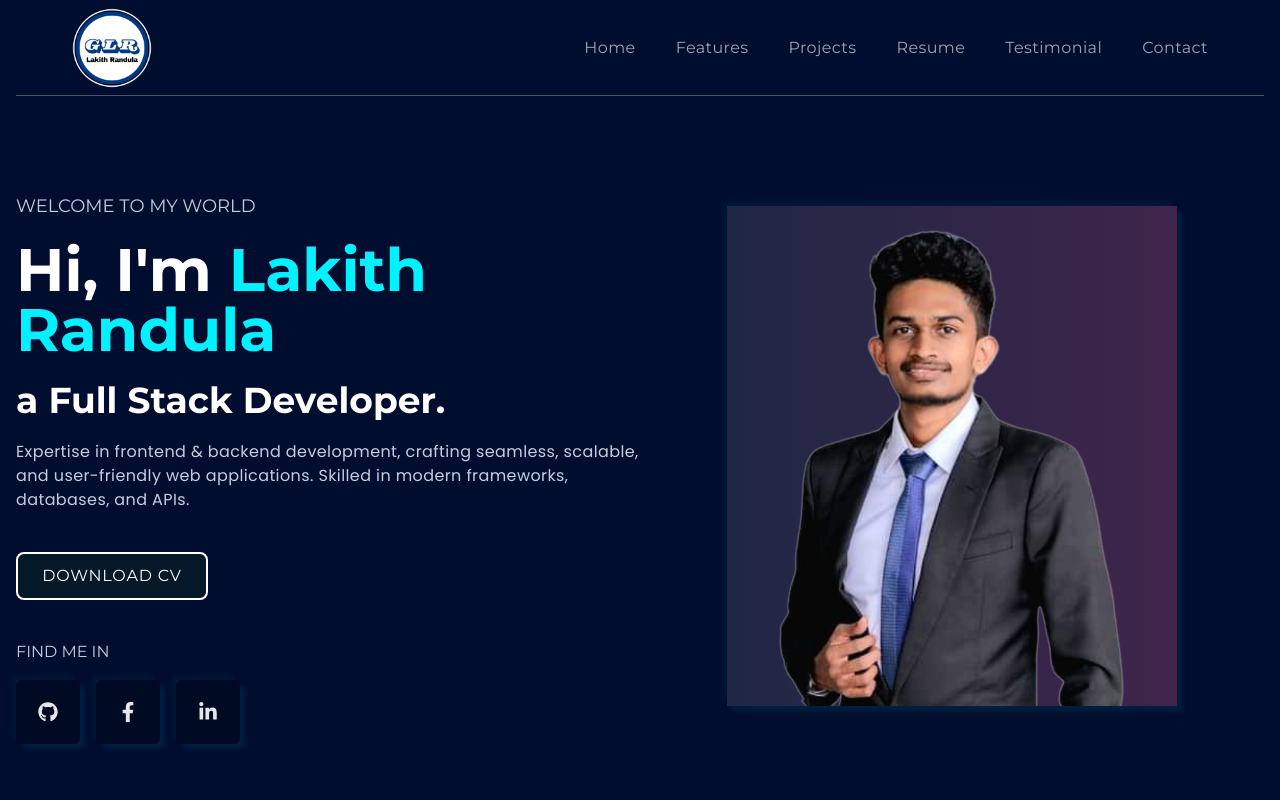
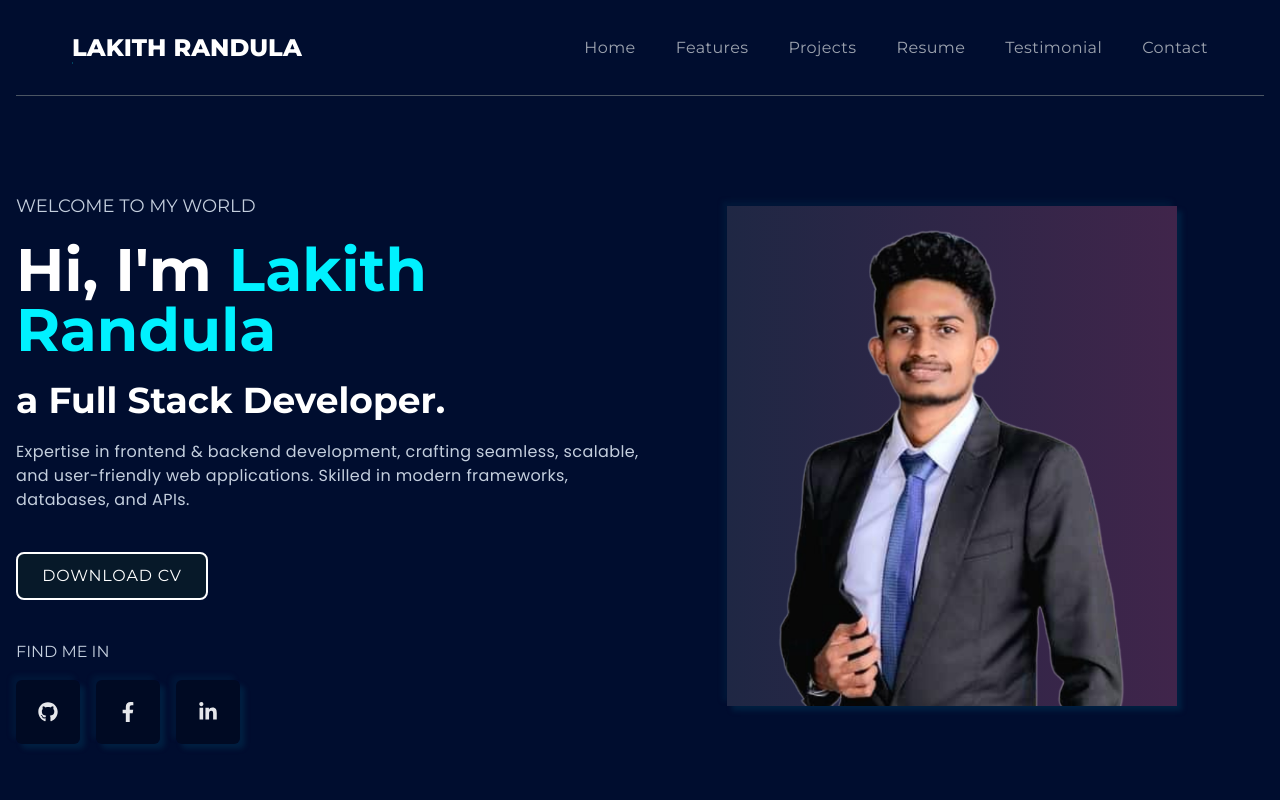
Before and after one commit to GLRandula/portfolio, a React (Create React App) app: page / in a window 1280 px wide. Shown: the top 800 px of the page. Built offline with nearby package versions, Linux system fonts and the light colour scheme.

Commit message:
Logo updated

```diff
--- a/src/components/footer/Footer.js
+++ b/src/components/footer/Footer.js
@@ -8,7 +8,11 @@ const Footer = () => {
   return (
     <div className="w-full py-20 h-auto border-b-[1px] border-b-black grid grid-cols-1 md:grid-cols-2 lgl:grid-cols-3 gap-40">
       <div className="w-full h-full flex flex-col gap-8">
-        <img className="w-28" src={logo} alt="logo" />
+        {/* <img className="w-28" src={logo} alt="logo" /> */}
+        <h2 className="text-2xl text-white font-extrabold uppercase hover:text-designColor cursor-pointer relative group overflow-hidden duration-300">
+        Lakith Randula
+        <span className='absolute left-0 bottom-0 w-[216px] h-[2px] bg-designColor -translate-x-[100%] group-hover:translate-x-0 duration-300'/>
+        </h2>
         <p className="text-base text-gray-400 tracking-wide">
         Let's build seamless, scalable, and innovative web solutions together. Contact me for collaboration!
         </p>
--- a/src/components/navbar/Navbar.js
+++ b/src/components/navbar/Navbar.js
@@ -11,7 +11,11 @@ const Navbar = () => {
   return (
     <div className="w-full h-24 sticky top-0 z-50 bg-bodyColor mx-auto flex justify-between items-center font-titleFont border-b-[1px] border-b-gray-600 pl-14 pr-14">
       <div>
-        <img src={logo} alt="logo" width={80} />
+        {/* <img src={logo} alt="logo" width={80} /> */}
+        <h2 className="text-2xl text-white font-extrabold uppercase hover:text-designColor cursor-pointer relative group overflow-hidden duration-300">
+        Lakith Randula
+        <span className='absolute left-0 bottom-0 w-full h-[2px] bg-designColor -translate-x-[100%] group-hover:translate-x-0 duration-300'/>
+        </h2>
       </div>
       <div>
         <ul className="hidden mdl:inline-flex items-center gap-6 lg:gap-10">
```
